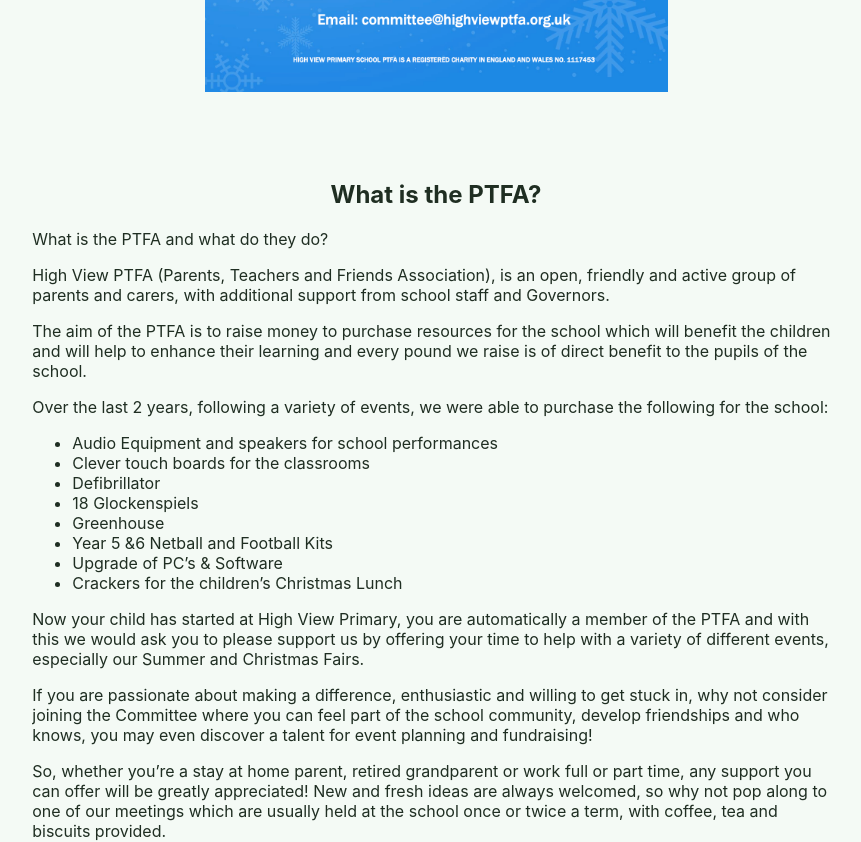
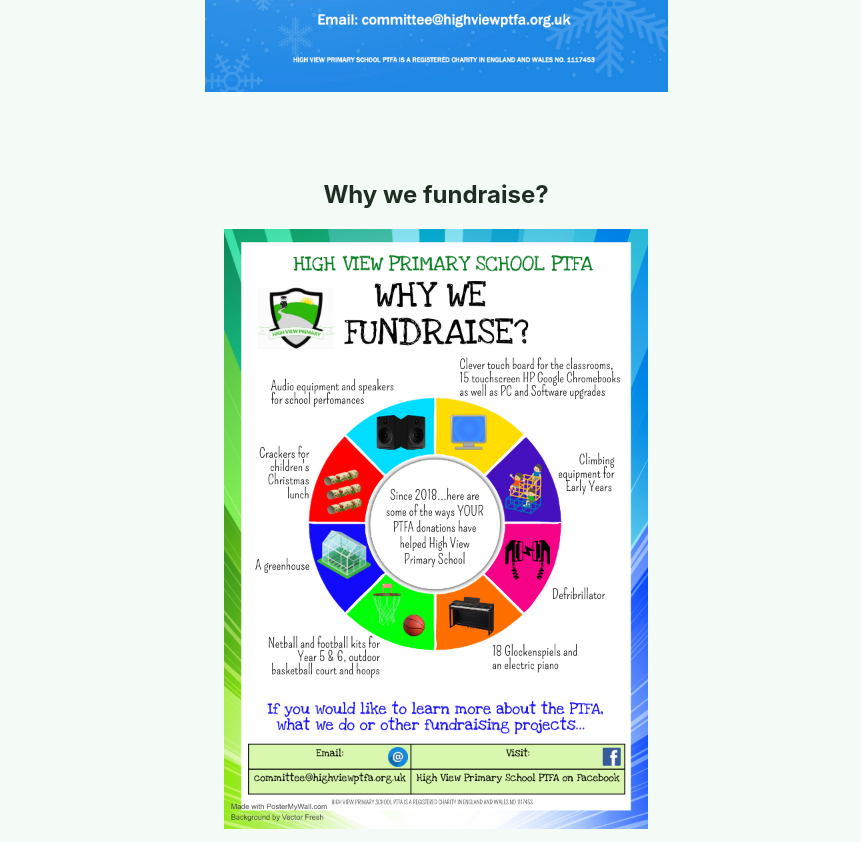
Before and after one commit to karl/highviewptfa, a Next.js app: page / in a window 1280 px wide. Shown: the part 840-1682 px from the top of the page, without its empty margins (204-1065 px from the left). Built offline with nearby package versions, Linux system fonts and the light colour scheme.

Commit message:
Add why we fundraise poster

```diff
--- a/src/Home.tsx
+++ b/src/Home.tsx
@@ -26,6 +26,19 @@ export const Home = () => {
               layout={"intrinsic"}
               src="/static/winter-mufti-day-2020-12-04.png"
               alt="Mufti Day Friday 4th December 2020. In exchange for a £1 donation. Due to COVID 19 payment must be made electronically. Thank you for you continued support. Email committe@highviewptfa.org.uk."
+            />
+          </div>
+
+
+          <div className={styles.section}>
+            <h2>Why we fundraise?</h2>
+
+            <Image
+              width={424}
+              height={600}
+              layout={"intrinsic"}
+              src="/static/why-we-fundraise.jpg"
+              alt="An image of some of the ways your PTFA donations have helped High View Primary School."
             />
           </div>
 
```
Also changed, not shown: public/static/why-we-fundraise.jpg (added).
